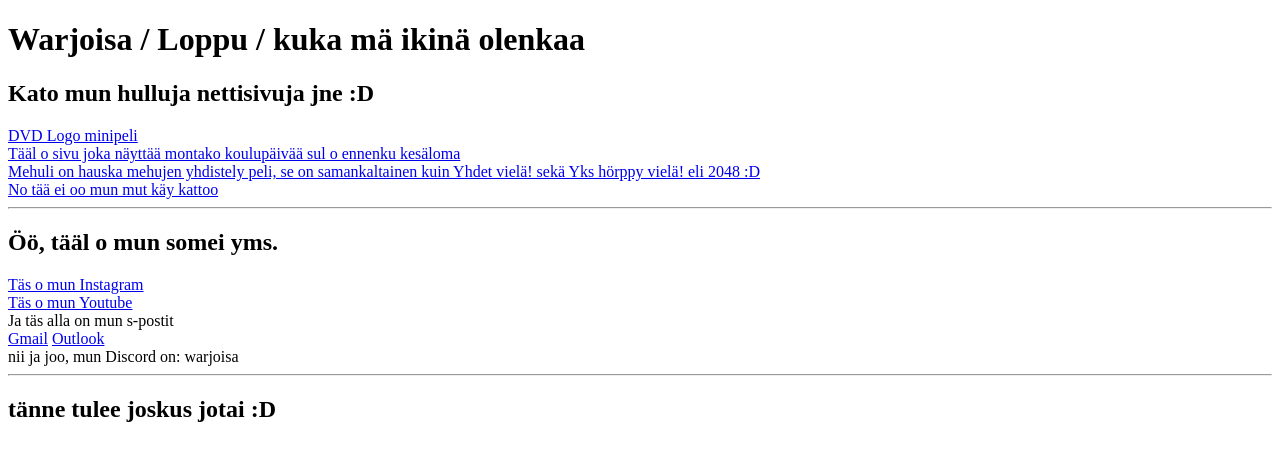
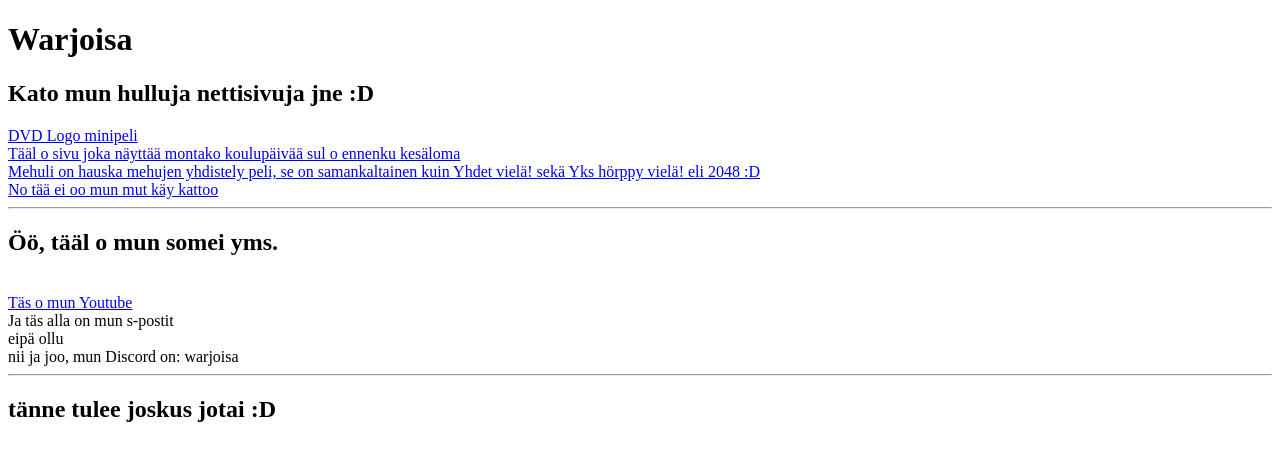
Before and after one commit to Warjoisa/Warjoisa.github.io, a plain HTML site: page index.html in a window 1280 px wide. Drawn offline with Linux system fonts and the light colour scheme.

Commit message:
Update index.html

```diff
--- a/index.html
+++ b/index.html
@@ -7,7 +7,7 @@
     <meta name="google-site-verification" content="JN9vvawe58FMM32C93iTW613g4m3IVqaWjE4xCpOV8M" />
 </head>
 <body>
-    <h1>Warjoisa / Loppu / kuka mä ikinä olenkaa</h1>
+    <h1>Warjoisa</h1>
     <h2>Kato mun hulluja nettisivuja jne :D</h2>
     <a href="/dvd-game/">DVD Logo minipeli</a>
     <br>
@@ -18,14 +18,12 @@
     <a href="https://www.youtube.com/watch?v=xvFZjo5PgG0">No tää ei oo mun mut käy kattoo</a>
     <hr>
     <h2>Öö, tääl o mun somei yms.</h2>
-    <a href="https://www.instagram.com/loppu_bruh/">Täs o mun Instagram</a>
     <br>
     <a href="https://www.youtube.com/@warjoisa">Täs o mun Youtube</a>
     <br>
     Ja täs alla on mun s-postit
     <br>
-    <a href="mailto:loppupw@gmail.com">Gmail</a>
-    <a href="mailto:loppuv@outlook.com">Outlook</a>
+    eipä ollu
     <br>
     nii ja joo, mun Discord on: warjoisa
     <hr>
```
